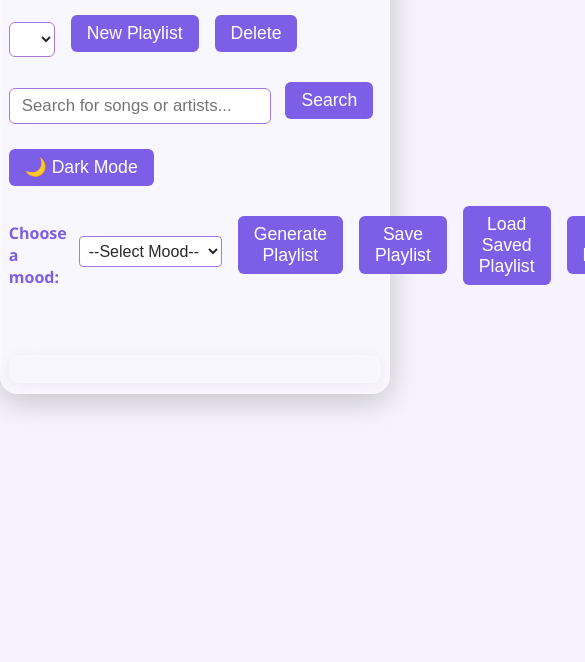
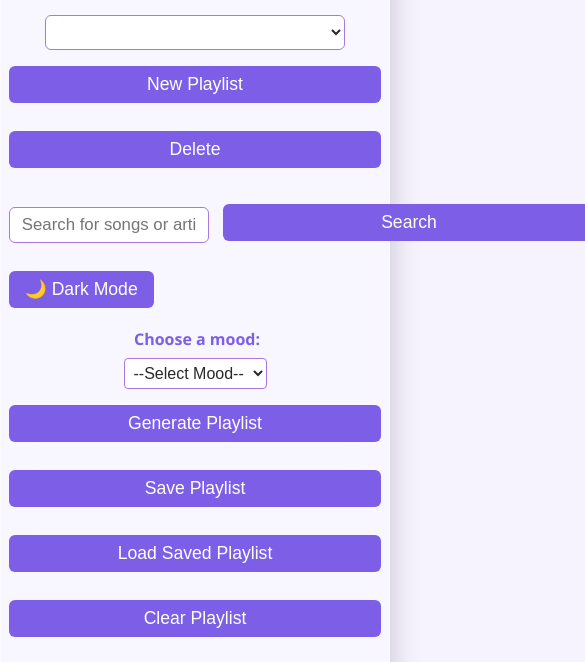
Before and after one commit to NickolisK24/playlist-generator, a plain HTML site: page index.html in a window 390 px wide. Shown: the part 164-826 px from the top of the page, 585 px wide, since content can reach past the window. Drawn offline with Linux system fonts and the light colour scheme.

Commit message:
Polished CSS file

```diff
--- a/style.css
+++ b/style.css
@@ -48,6 +48,7 @@ select, input[type="number"] {
   color: #292929;
   outline: none;
   transition: border 0.2s;
+  cursor: pointer;
 }
 
 input[type="text"], input[type="number"] {
@@ -72,7 +73,7 @@ button {
   color: #fff;
   border: none;
   cursor: pointer;
-  transition: background 0.2s;
+  transition: background 0.3s ease;
 }
 
 button:hover, #search-btn:hover {
@@ -206,10 +207,6 @@ button:hover, #search-btn:hover {
   transition: background 0.2s;
 }
 
-#search-btn:hover {
-  background: #a678e0;
-}
-
 /* Focus styles for accessibility */
 button:focus, input:focus, select:focus, .song:focus {
   outline: 2px solid #7c5fe6;
@@ -337,3 +334,78 @@ body.dark #custom-playlist-section .song {
   background: #2a2342;
   color: #e6e6fa;
 }
+
+/* Added improvements for buttons and responsiveness */
+
+/* Button container wrapping */
+.buttons {
+  display: flex;
+  flex-wrap: wrap;
+  gap: 12px;
+  justify-content: flex-start;
+  padding-bottom: 12px;
+}
+
+.buttons button {
+  flex-shrink: 0;
+  min-width: 120px;
+}
+
+/* Playlist manager responsive */
+#playlist-manager {
+  display: flex;
+  flex-wrap: wrap;
+  gap: 10px;
+  align-items: center;
+  margin-bottom: 10px;
+}
+
+#playlist-manager select {
+  flex-grow: 1;
+  min-width: 160px;
+  max-width: 300px;
+}
+
+/* Search bar responsiveness */
+#search-input {
+  flex-grow: 1;
+  min-width: 200px;
+}
+
+#search-btn {
+  flex-shrink: 0;
+  min-width: 100px;
+}
+
+/* Small screen responsive stacking */
+@media (max-width: 480px) {
+  .buttons {
+    flex-direction: column;
+    gap: 8px;
+  }
+
+  .buttons button {
+    min-width: auto;
+    width: 100%;
+  }
+
+  #playlist-manager {
+    flex-direction: column;
+    align-items: stretch;
+  }
+
+  #playlist-manager select,
+  #playlist-manager button {
+    width: 100%;
+    min-width: auto;
+  }
+
+  #search-input {
+    width: 100%;
+  }
+
+  #search-btn {
+    width: 100%;
+    margin-top: 6px;
+  }
+}
```
